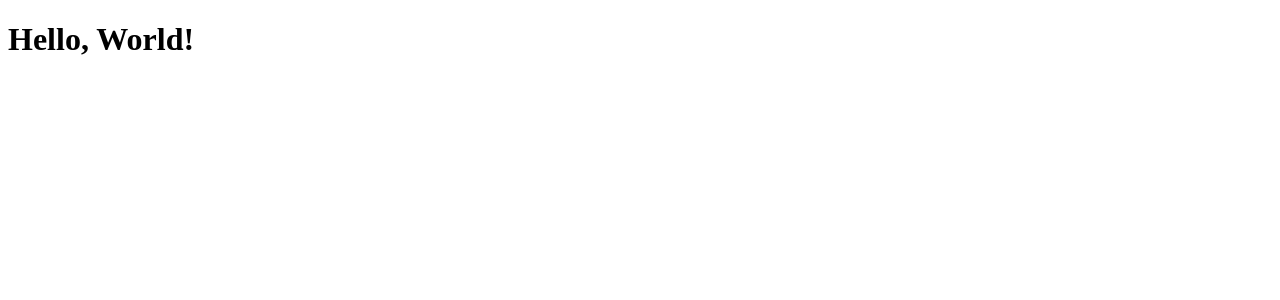
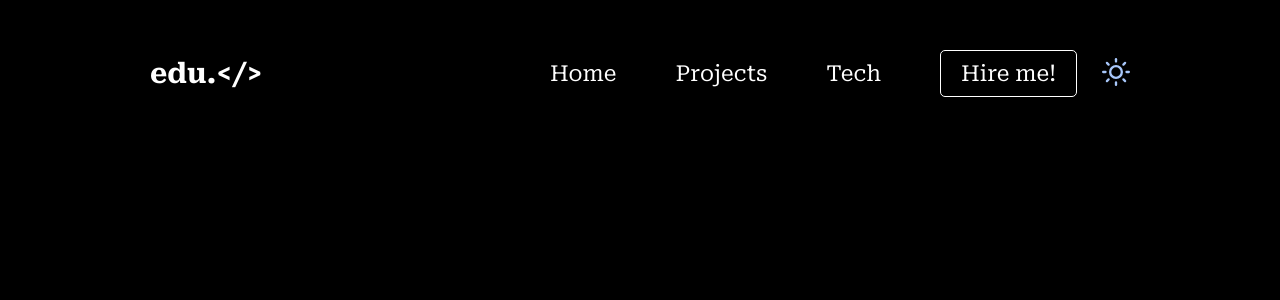
Before and after one commit to andreas-yuji-fujiki/eduardo-antonio-portfolio, a Next.js app: page / in a window 1280 px wide. Shown: the top 300 px of the page. Built offline with nearby package versions, Linux system fonts and the light colour scheme.

Commit message:
styles/refactor(project *): Now using css modules & scss. Also removed styled components!

```diff
--- a/package.json
+++ b/package.json
@@ -13,7 +13,7 @@
     "react": "^19.0.0",
     "react-dom": "^19.0.0",
     "react-icons": "^5.5.0",
-    "styled-components": "^6.1.18"
+    "sass": "^1.88.0"
   },
   "devDependencies": {
     "@eslint/eslintrc": "^3",
--- a/src/app/globals.css
+++ b/src/app/globals.css
@@ -0,0 +1,65 @@
+/* theme config
+*/
+:root {
+    --bg-color: linear-gradient(180deg, #000 0%, #000 41.44%, #000 100%);
+    --text-color: #fff;
+}
+
+.light {
+    --bg-color: #fff;
+    --text-color: #000;
+}
+
+.dark {
+    --bg-color: #000;
+    --text-color: #fff;
+}
+
+/* basic reset
+*/
+* {
+    margin: 0;
+    padding: 0;
+    box-sizing: border-box;
+}
+
+html {
+    overflow-x: hidden;
+}
+
+body {
+    display: flex;
+    flex-direction: column;
+    align-items: center;
+    background: linear-gradient(180deg, #000 0%, #000 41.44%, #000 100%);
+
+    background: var(--bg-color);
+    color: var(--text-color);
+
+    display: flex;
+    max-height: 1080px;
+    padding: 0px 150px;
+    flex-direction: column;
+    align-items: center;
+    gap: 100px;
+    align-self: stretch;
+}
+
+/* lists
+*/
+ul, ol {
+    list-style: none;
+}
+
+/* links'n buttons
+*/
+button {
+    background-color: transparent;
+    border: none;
+    outline: none;
+    cursor: pointer;
+}
+
+a {
+    text-decoration: none;
+}
--- a/src/app/layout.tsx
+++ b/src/app/layout.tsx
@@ -1,5 +1,31 @@
-import type { Metadata } from "next";
-import "./globals.css";
+// imports
+  import "./globals.css";
+  import type { Metadata } from "next";
+
+  // fonts
+  import { Roboto_Slab, Roboto, Roboto_Serif } from 'next/font/google';
+
+  // global styles
+  import "@/styles/global.scss";
+
+// fonts config
+const robotoSlab = Roboto_Slab({
+  subsets: ['latin'],
+  weight: ['100', '200', '300', '400', '500', '700', '900'],
+  display: 'swap',
+});
+
+const roboto = Roboto({
+  subsets: ['latin'],
+  weight: ['100', '200', '300', '400', '500', '700', '900'],
+  display: 'swap'
+})
+
+const robotoSerif = Roboto_Serif({
+  subsets: ['latin'],
+  weight: ['100', '200', '300', '400', '500', '700', '900'],
+  display: 'swap'
+});
 
 export const metadata: Metadata = {
   title: "Eduardo Antonio's Portfolio!",
@@ -13,7 +39,11 @@ export default function RootLayout({
 }>) {
   return (
     <html lang="en">
-      <body>
+      <body
+        className={
+          `${robotoSlab.className}
+          ${roboto.className}
+          ${robotoSerif.className}`}>
         {children}
       </body>
     </html>
--- a/src/app/page.tsx
+++ b/src/app/page.tsx
@@ -1,9 +1,9 @@
+"use client";
+
+import { AppHeader } from "@/components/AppHeader";
+
 export default function Home() {
   return (
-    <>
-      <h1>
-        Hello, World!
-      </h1>
-    </>
+    <AppHeader/>
   );
 }
--- /dev/null
+++ b/src/components/AppHeader/AppHeader.module.scss
@@ -0,0 +1,65 @@
+@import url('https://fonts.googleapis.com/css2?family=Roboto+Serif:wght@400;700&display=swap');
+
+.appHeaderWrapper {
+  color: inherit;
+  display: flex;
+  padding: 50px 0;
+  justify-content: space-between;
+  align-items: center;
+  align-self: stretch;
+
+  h2 {
+    font-family: "Roboto Serif", serif;
+    font-size: 28px;
+    font-weight: 700;
+  }
+}
+
+.buttons {
+  display: flex;
+  align-items: center;
+  gap: 25px;
+
+  nav {
+    display: flex;
+    justify-content: flex-end;
+    align-items: center;
+    flex: 1;
+    gap: 59px;
+
+    * {
+      text-align: center;
+      font-family: "Roboto Serif", serif;
+      font-size: 22px;
+      font-weight: 400;
+    }
+
+    a.highlited {
+      border-radius: 5px;
+      border: 1px solid currentColor;
+      padding: 10px 20px;
+    }
+
+    a.highlited:hover {
+      transition: all 0.8s;
+      transform: scale(1.013);
+      text-decoration: none;
+    }
+
+    a:hover {
+      opacity: 0.7;
+      text-decoration: underline;
+      text-underline-offset: 3.2px;
+    }
+  }
+
+  .themeBtn {
+    .icon {
+      transition: color 0.2s ease;
+    }
+
+    &:hover .icon {
+      color: #ecb243;
+    }
+  }
+}
--- /dev/null
+++ b/src/components/AppHeader/index.tsx
@@ -0,0 +1,68 @@
+// React
+import { useEffect, useState } from "react";
+
+// Icons
+import { FiMoon } from "react-icons/fi";
+import { FiSun } from "react-icons/fi";
+
+// Styles
+import styles from "./AppHeader.module.scss";
+
+export function AppHeader() {
+  const [themeBtnStyle, setThemeBtnStyle] = useState<"dark" | "light">("dark");
+
+  function handleChangeTheme(theme: "dark" | "light") {
+    document.body.classList.remove("dark", "light");
+    document.body.classList.add(theme);
+  }
+
+  useEffect(() => {
+    document.body.classList.remove("dark", "light");
+    document.body.classList.add("dark");
+  }, []);
+
+  return (
+    <header className={styles.appHeaderWrapper} id="home">
+      {/* Title */}
+      <h2>
+        <a href="#home">edu.&lt;/&gt;</a>
+      </h2>
+
+      {/* Nav */}
+      <div className={styles.buttons}>
+        <nav>
+          <a href="#home">
+            <span>Home</span>
+          </a>
+          <a href="#projects">
+            <span>Projects</span>
+          </a>
+          <a href="#tech">
+            <span>Tech</span>
+          </a>
+          <a href="#hire-me" className={styles.highlited}>
+            <span>Hire me!</span>
+          </a>
+        </nav>
+
+        {/* Theme Toggle Button */}
+        <button
+          className={styles.themeBtn}
+          onClick={() => {
+            setThemeBtnStyle((prev) => {
+              const newTheme = prev === "dark" ? "light" : "dark";
+              handleChangeTheme(newTheme);
+              return newTheme;
+            });
+          }}
+        >
+          {themeBtnStyle === "dark" ? (
+            <FiSun className={styles.icon} size="28px" color="#a8c7fa" />
+          ) : (
+            <FiMoon className={styles.icon} size="28px" color="#c35298" />
+          )}
+        </button>
+      </div>
+    </header>
+  );
+}
--- /dev/null
+++ b/src/styles/global.scss
@@ -0,0 +1,21 @@
+/* src/styles/global.scss */
+
+body {
+  transition: background-color 0.3s ease;
+}
+
+body.light {
+  background: #fff;
+
+  h1, h2, h3, h4, h5, h6, p, a, span, li {
+    color: #000;
+  }
+}
+
+body.dark {
+  background: #000;
+
+  h1, h2, h3, h4, h5, h6, p, a, span, li {
+    color: #fff;
+  }
+}
```
Also changed, not shown: 1 other file (tests, documents, lock files or other folders).
